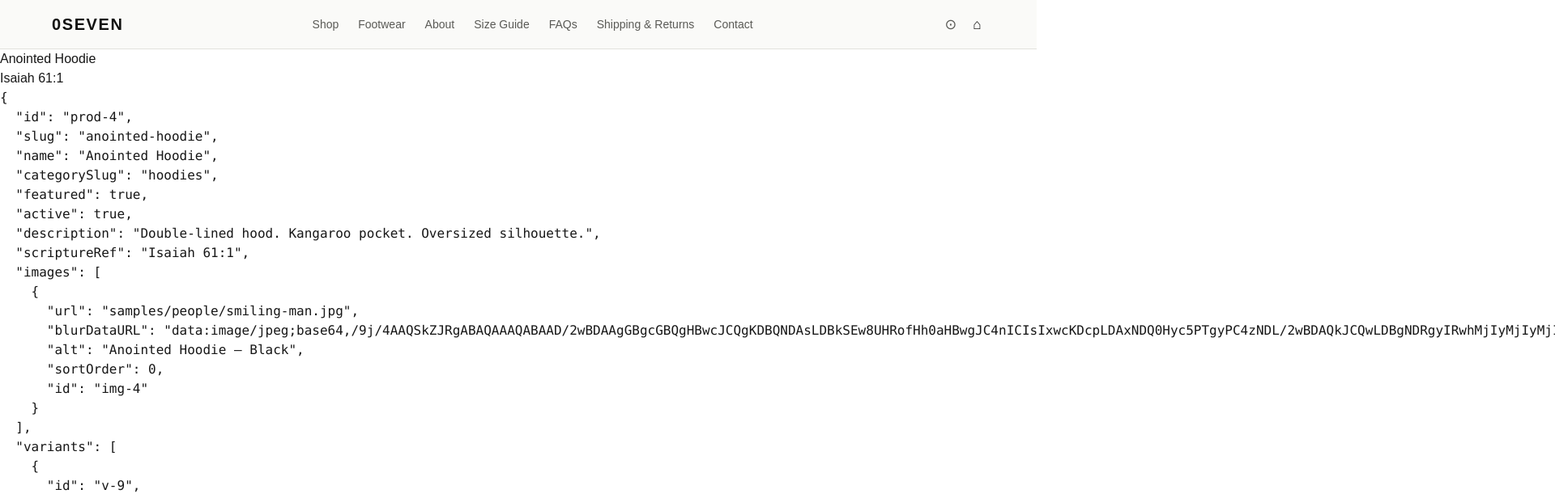
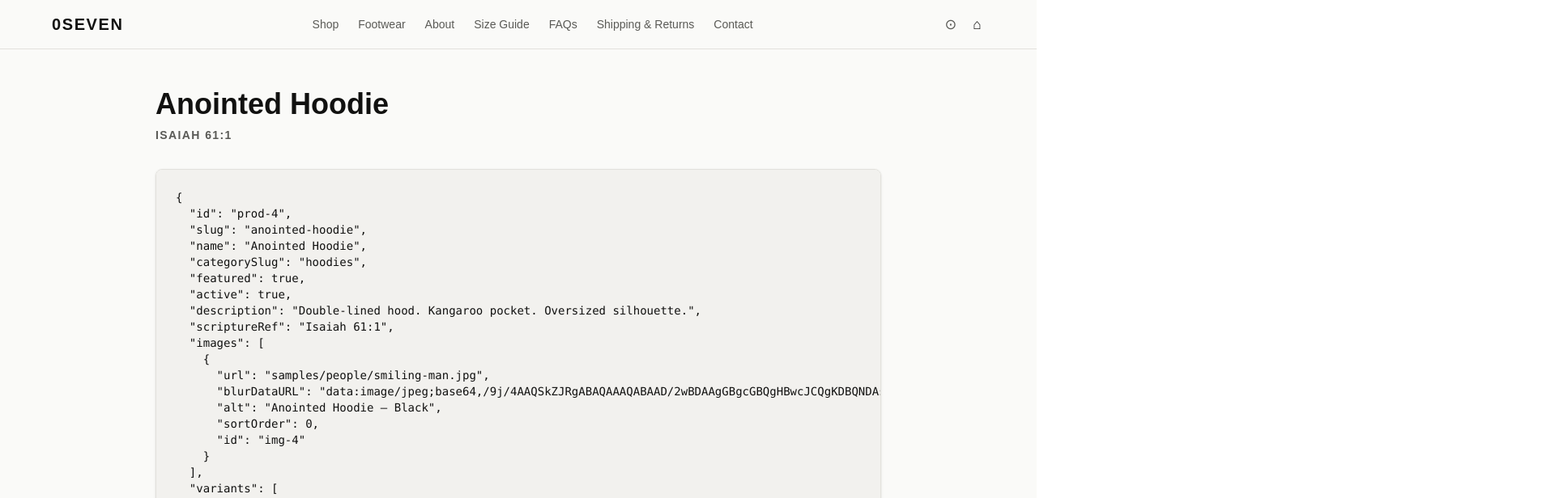
Before and after one commit to 0Seven01/0seven-web, a Next.js app: page /shop/hoodies/anointed-hoodie in a window 1280 px wide. Shown: the top 616 px of the page at 81% size, 1920 px wide, since content can reach past the window. Built offline with nearby package versions, Linux system fonts and the light colour scheme.

Commit message:
feat: implement static category and product detail pages for shop routing

```diff
--- a/src/app/shop/[category]/[slug]/page.tsx
+++ b/src/app/shop/[category]/[slug]/page.tsx
@@ -1,5 +1,6 @@
 import { listCategories, listProducts, getProduct } from "@/lib/catalog";
 import { notFound } from "next/navigation";
+import type { Metadata } from "next";
 
 type Props = {
   params: Promise<{ category: string; slug: string }>;
@@ -19,7 +20,7 @@ export async function generateStaticParams() {
   return params;
 }
 
-export async function generateMetadata({ params }: Props) {
+export async function generateMetadata({ params }: Props): Promise<Metadata> {
   const { category, slug } = await params;
   const product = await getProduct(category, slug);
   if (!product) return {};
@@ -35,10 +36,18 @@ export default async function ProductPage({ params }: Props) {
   if (!product) notFound();
 
   return (
-    <main>
-      <h1>{product.name}</h1>
-      {product.scriptureRef && <p>{product.scriptureRef}</p>}
-      <pre>{JSON.stringify(product, null, 2)}</pre>
+    <main className="min-h-screen bg-[var(--color-bg)] text-[var(--color-text-primary)] py-12 px-6">
+      <div className="max-w-4xl mx-auto">
+        <h1 className="text-4xl font-bold mb-2">{product.name}</h1>
+        {product.scriptureRef && (
+          <p className="text-[var(--color-text-secondary)] font-semibold mb-8 uppercase tracking-widest text-sm">
+            {product.scriptureRef}
+          </p>
+        )}
+        <pre className="bg-[var(--color-surface)] p-6 rounded-lg overflow-x-auto border border-[var(--color-border)] text-sm shadow-sm">
+          {JSON.stringify(product, null, 2)}
+        </pre>
+      </div>
     </main>
   );
 }
--- a/src/app/shop/[category]/page.tsx
+++ b/src/app/shop/[category]/page.tsx
@@ -1,5 +1,6 @@
 import { listCategories, listProducts, getCategory } from "@/lib/catalog";
 import { notFound } from "next/navigation";
+import type { Metadata } from "next";
 
 type Props = {
   params: Promise<{ category: string }>;
@@ -10,7 +11,7 @@ export async function generateStaticParams() {
   return categories.map((cat) => ({ category: cat.slug }));
 }
 
-export async function generateMetadata({ params }: Props) {
+export async function generateMetadata({ params }: Props): Promise<Metadata> {
   const { category } = await params;
   const cat = await getCategory(category);
   if (!cat) return {};
@@ -28,10 +29,15 @@ export default async function CategoryPage({ params }: Props) {
   const products = await listProducts(category);
 
   return (
-    <main>
-      <h1>{cat.name}</h1>
-      <p>{cat.description}</p>
-      <pre>{JSON.stringify(products, null, 2)}</pre>
+    <main className="min-h-screen bg-[var(--color-bg)] text-[var(--color-text-primary)] py-12 px-6">
+      <div className="max-w-4xl mx-auto">
+        <h1 className="text-4xl font-bold mb-2">{cat.name}</h1>
+        <p className="text-[var(--color-text-secondary)] mb-8">{cat.description}</p>
+
+        <pre className="bg-[var(--color-surface)] p-6 rounded-lg overflow-x-auto border border-[var(--color-border)] text-sm shadow-sm">
+          {JSON.stringify(products, null, 2)}
+        </pre>
+      </div>
     </main>
   );
 }
```
